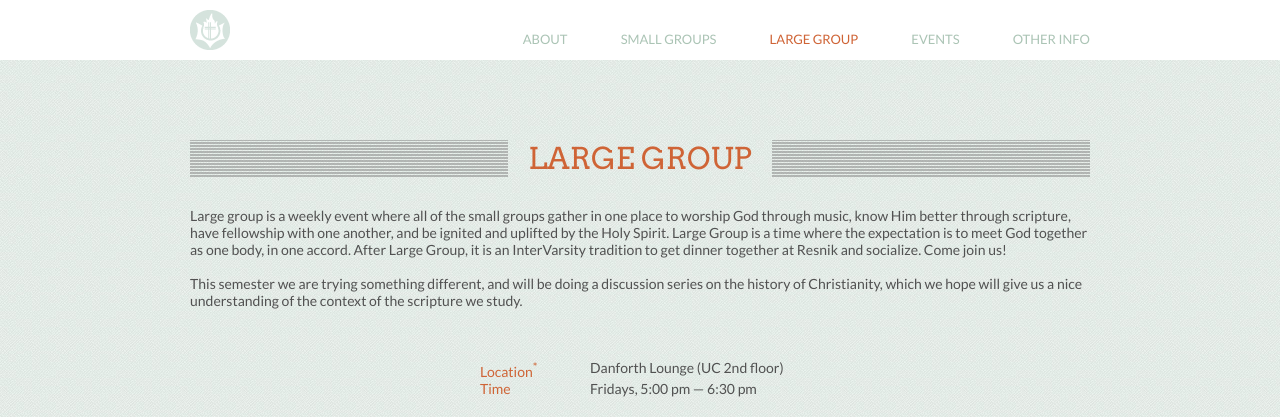
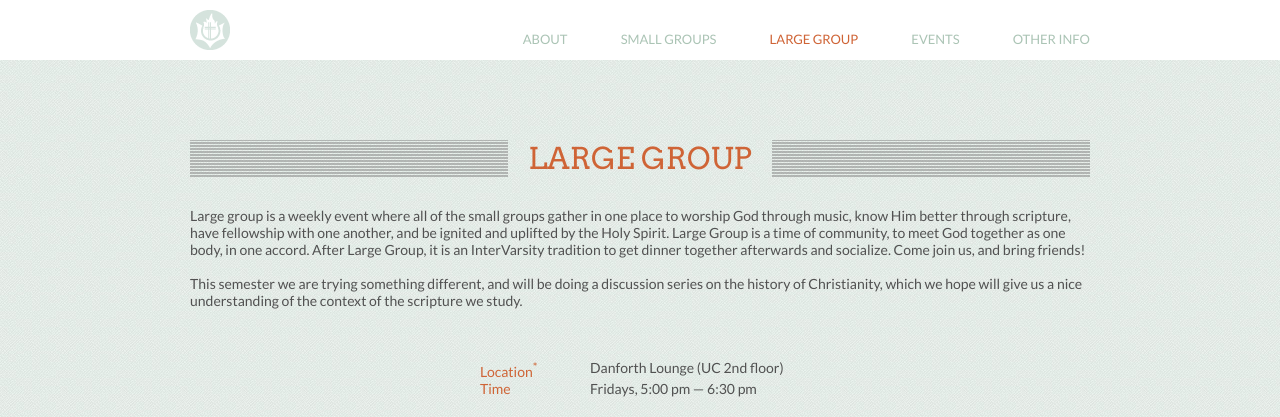
Before and after one commit to ivcf-cmu/ivcf-cmu.github.io, a Jekyll site: the page built from largegroup.md, in a window 1280 px wide. Shown: the top 417 px of the page. Built offline with Jekyll 4.4.1, drawn with Linux system fonts in a browser that asks for light colours.

Commit message:
Update LG wording/info

```diff
--- a/largegroup.md
+++ b/largegroup.md
@@ -15,7 +15,7 @@ While the online format is new this year we still look forward to gathering to w
 </div> -->
 
 <p>
-Large group is a weekly event where all of the small groups gather in one place to worship God through music, know Him better through scripture, have fellowship with one another, and be ignited and uplifted by the Holy Spirit. Large Group is a time where the expectation is to meet God together as one body, in one accord. After Large Group, it is an InterVarsity tradition to get dinner together at Resnik and socialize. Come join us!
+Large group is a weekly event where all of the small groups gather in one place to worship God through music, know Him better through scripture, have fellowship with one another, and be ignited and uplifted by the Holy Spirit. Large Group is a time of community, to meet God together as one body, in one accord. After Large Group, it is an InterVarsity tradition to get dinner together afterwards and socialize. Come join us, and bring friends!
 </p>
 <br/>
 <p>
```
